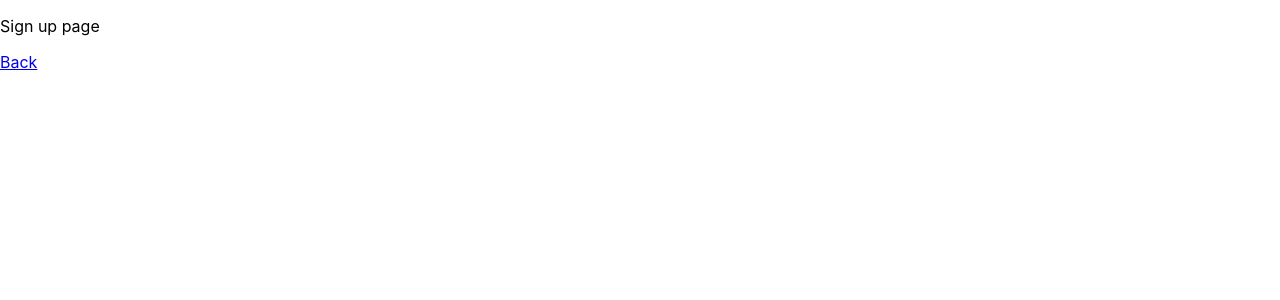
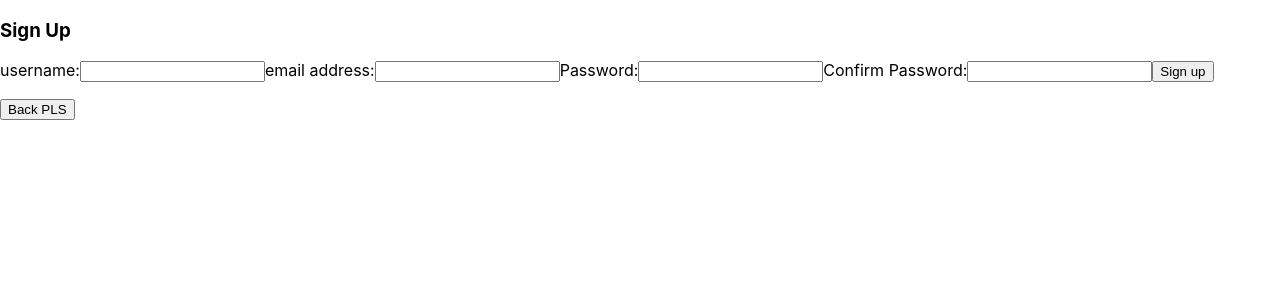
Before and after one commit to GTWeatherForcast/weather-client, a React (Create React App) app: page /sign-up in a window 1280 px wide. Shown: the top 300 px of the page. Built offline with nearby package versions, Linux system fonts and the light colour scheme; the HTML template or start-up script is replaced by a standard one.

Commit message:
10/24/23

```diff
--- a/src/components/sign-in/SignIn.js
+++ b/src/components/sign-in/SignIn.js
@@ -23,6 +23,9 @@ function SignInPage() {
         <p className={styles.dummyStyle}>Sign in page</p>
         <p>{messageFromServer || 'communicating with server...'}</p>
         <a href='/'>Back</a>
+        <p>
+        <a href='sign-up'>Sign Up!</a>
+        </p>
     </div>
   );
 }
--- a/src/components/sign-up/SignUp.js
+++ b/src/components/sign-up/SignUp.js
@@ -1,12 +1,100 @@
-import styles from './SignUp.css';
+// import styles from './SignUp.css';
+import { useState } from "react"
+import axios from 'axios';
+import { useNavigate } from "react-router-dom";
 
 function SignUpPage() {
+
+  const [username, setUsername] = useState('')
+  const [email, setEmail] = useState('')
+  const [password, setPassword] = useState('')
+  const [passwordtwo, confirmPassword] = useState('')
+  const navigate = useNavigate();
+
+  const handleSubmit = async (e) => {
+    e.preventDefault()
+    // const API_URL = 'http://localhost:8080/sign-up';)
+    if(!username) {
+      alert("Username is blank.")
+    }
+    else if(!email) {
+      alert("Email is blank.")
+    }
+    else if(!password) {
+      alert("Password is blank.")
+    }
+    else if(!passwordtwo) {
+      alert("Please confirm password.")
+    }
+    else if(password !== passwordtwo) {
+      alert("Password confirm password correctly.")
+    }
+
+    else {
+      axios.post('http://localhost:8080/api/v1/auth/sign-up', {
+      username: username,
+      email: email,
+      password: password,
+      })
+      .then((response) => {
+
+        console.log(response.data.message);
+        navigate("/")
+
+
+      }).catch((error) => {
+
+        console.error('Error communicating with server', error);
+      });
+    }
+  }
+
+
+  const signUpButton = () => {
+    navigate("/");
+  }
+
   return (
     <div>
-        <p className={styles.dummyStyle}>Sign up page</p>
-        <a href='/'>Back</a>
+      <form className="signup" onSubmit={handleSubmit}>
+      <h3>Sign Up</h3>
+
+      <label>username:</label>
+      <input
+        type="username"
+        onChange={(e) => setUsername(e.target.value)}
+        value={username}
+      />
+
+      <label>email address:</label>
+      <input
+        type="email"
+        onChange={(e) => setEmail(e.target.value)}
+        value={email}
+      />
+
+      <label>Password:</label>
+      <input
+        type="password"
+        onChange={(e) => setPassword(e.target.value)}
+        value={password}
+      />
+
+      <label>Confirm Password:</label>
+      <input
+        type="password"
+        onChange={(e) => confirmPassword(e.target.value)}
+        value={passwordtwo}
+      />
+
+      {/* <button onClick={signUpButton}>Sign up</button> */}
+      <button>Sign up</button>
+      </form>
+      <p>
+        <button onClick = {signUpButton}>Back PLS</button>
+      </p>
     </div>
+
   );
 }
-
 export default SignUpPage;
```
